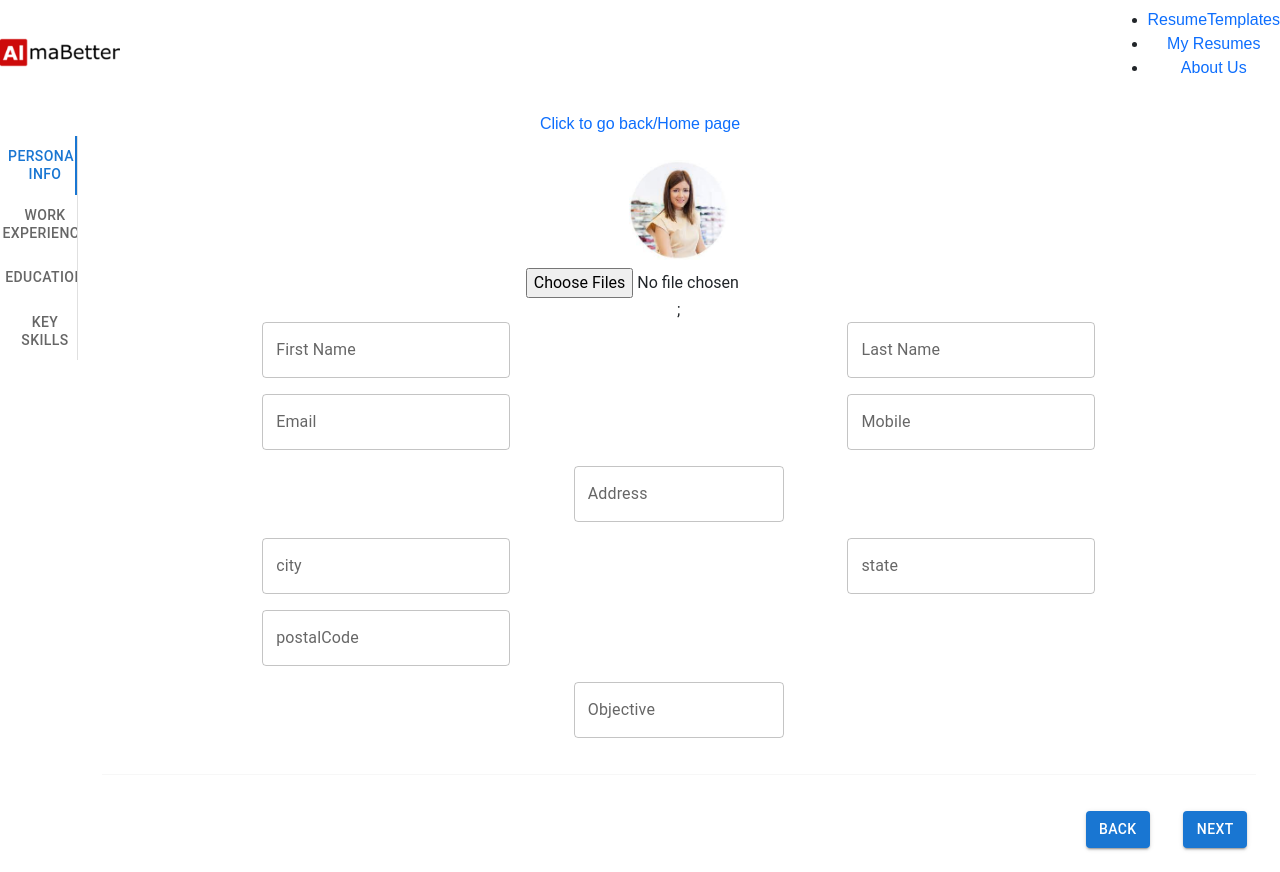
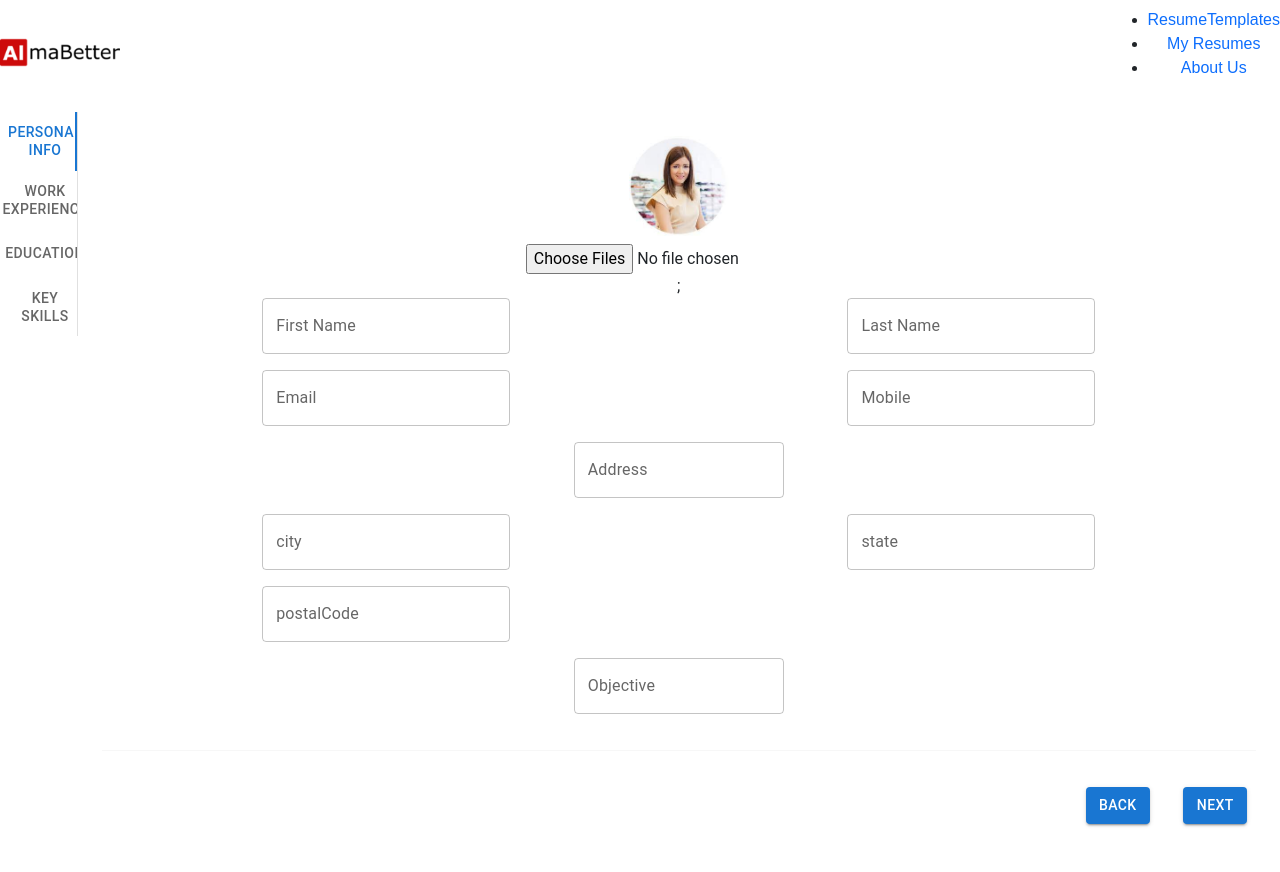
Before and after one commit to samapikasahoo/ResBull, a React (Create React App) app in the folder resbul/: page /usetemplate in a window 1280 px wide. After the commit the page ends 848 px from the top, so only its background shows below. Built offline with nearby package versions, Linux system fonts and the light colour scheme.

Commit message:
Update UseTemplate.js

```diff
--- a/resbul/src/components/UseTemplate.js
+++ b/resbul/src/components/UseTemplate.js
@@ -49,7 +49,7 @@ function UseTemplate() {
     return (
       <div>
         <h1>   </h1>
-        <Link to="/"> Click to go back/Home page</Link>
+        <Link to="/"> </Link>
         <ResumeBuilder
         personalInfo={personalInfo}
         setPersonalInfo={setPersonalInfo}
```
